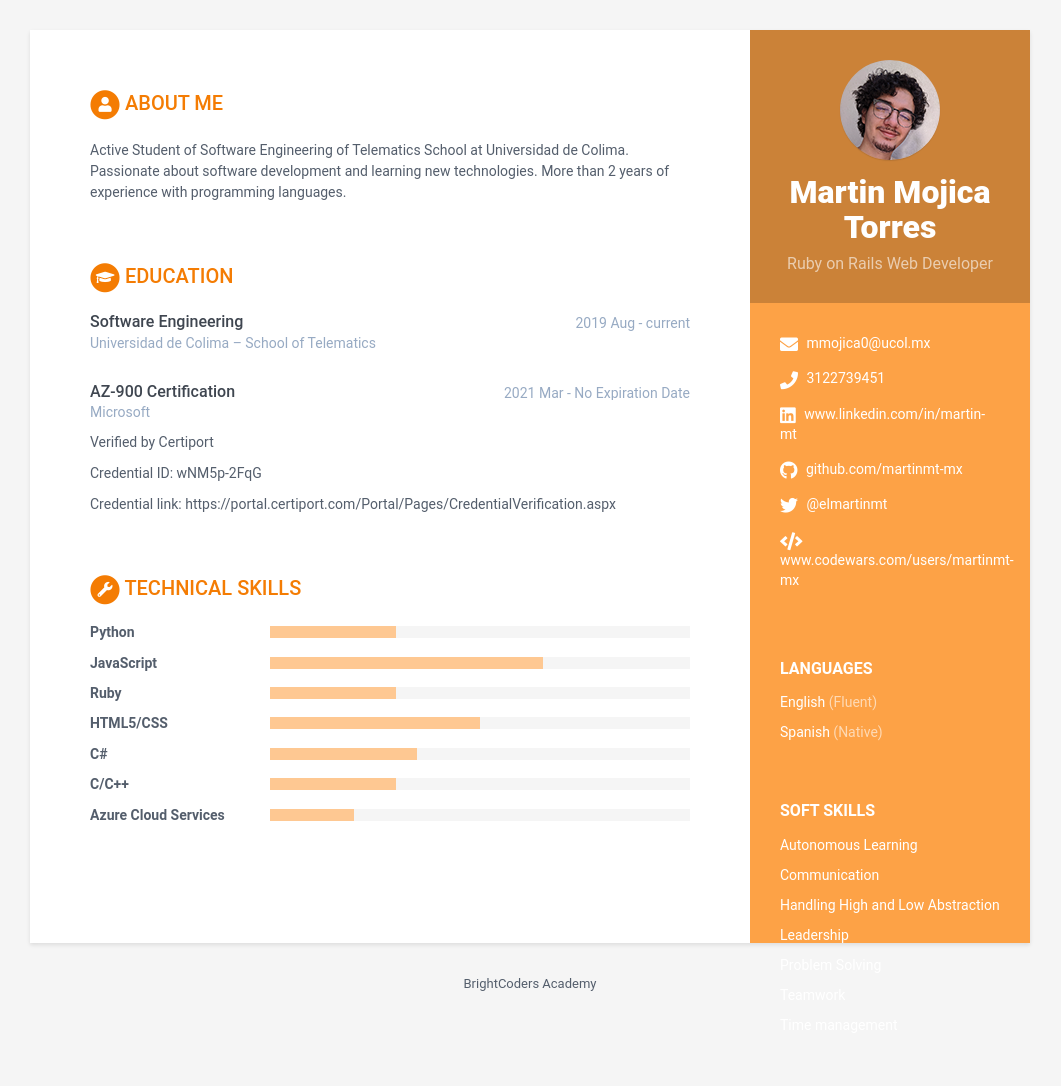
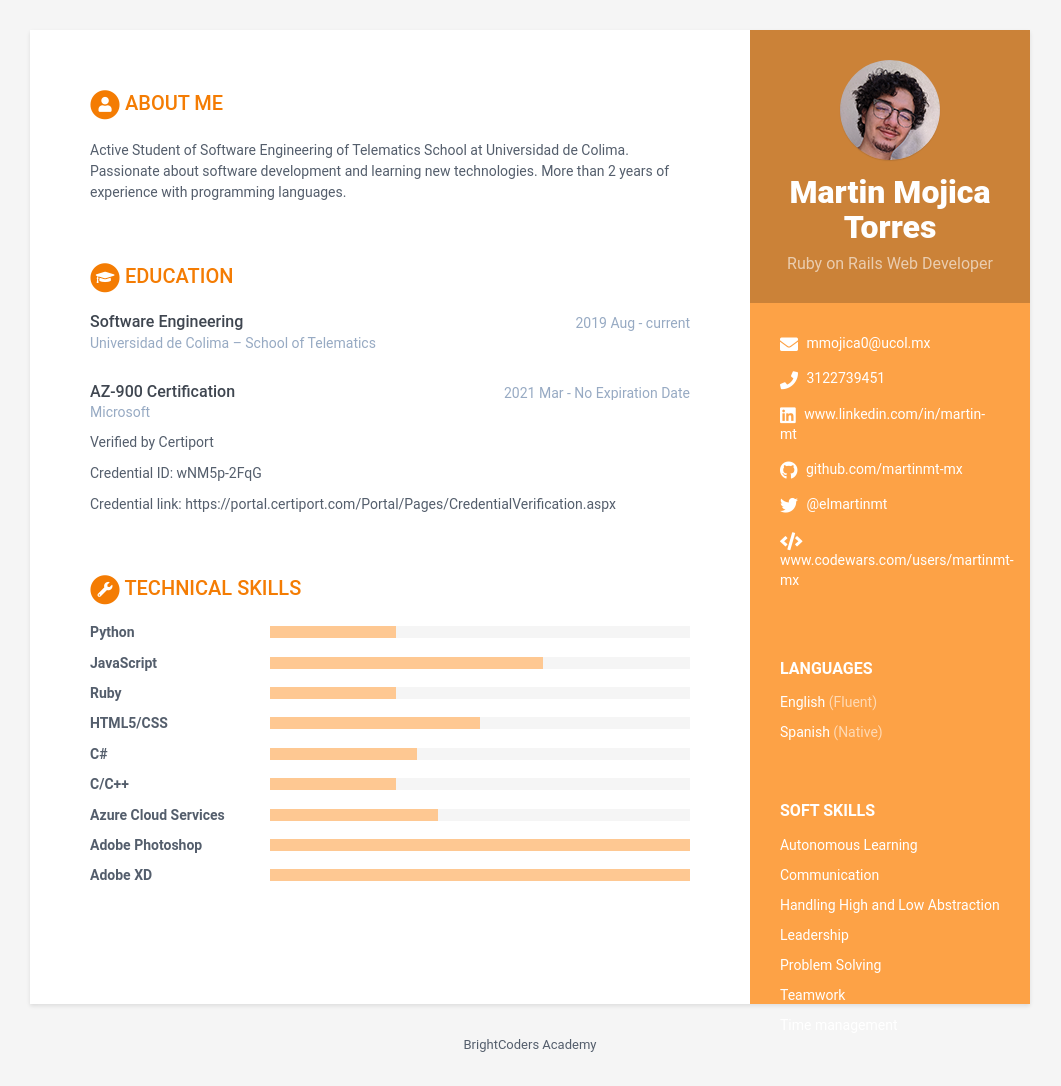
Before and after one commit to BC-MAY-21-ROR/kata-04-resume-martinmt-mx, a Jekyll site: the page built from index.html, in a window 1280 px wide. Shown: the whole page, without its empty margins (110-1171 px from the left). Built offline with Jekyll 4.4.1, drawn with Linux system fonts in a browser that asks for light colours; before the commit the page ends 1065 px from its top, so only the background shows below that.

Commit message:
Skills and AZ900 updated

```diff
--- a/_data/data.yml
+++ b/_data/data.yml
@@ -105,7 +105,13 @@ skills:
       level: 30%
 
     - name: Azure Cloud Services
-      level: 20%
+      level: 40%
+
+    - name: Adobe Photoshop
+      level: 100%
+
+    - name: Adobe XD
+      level: 100%
 
 # NO MODIFICAR
 footer: >
```
